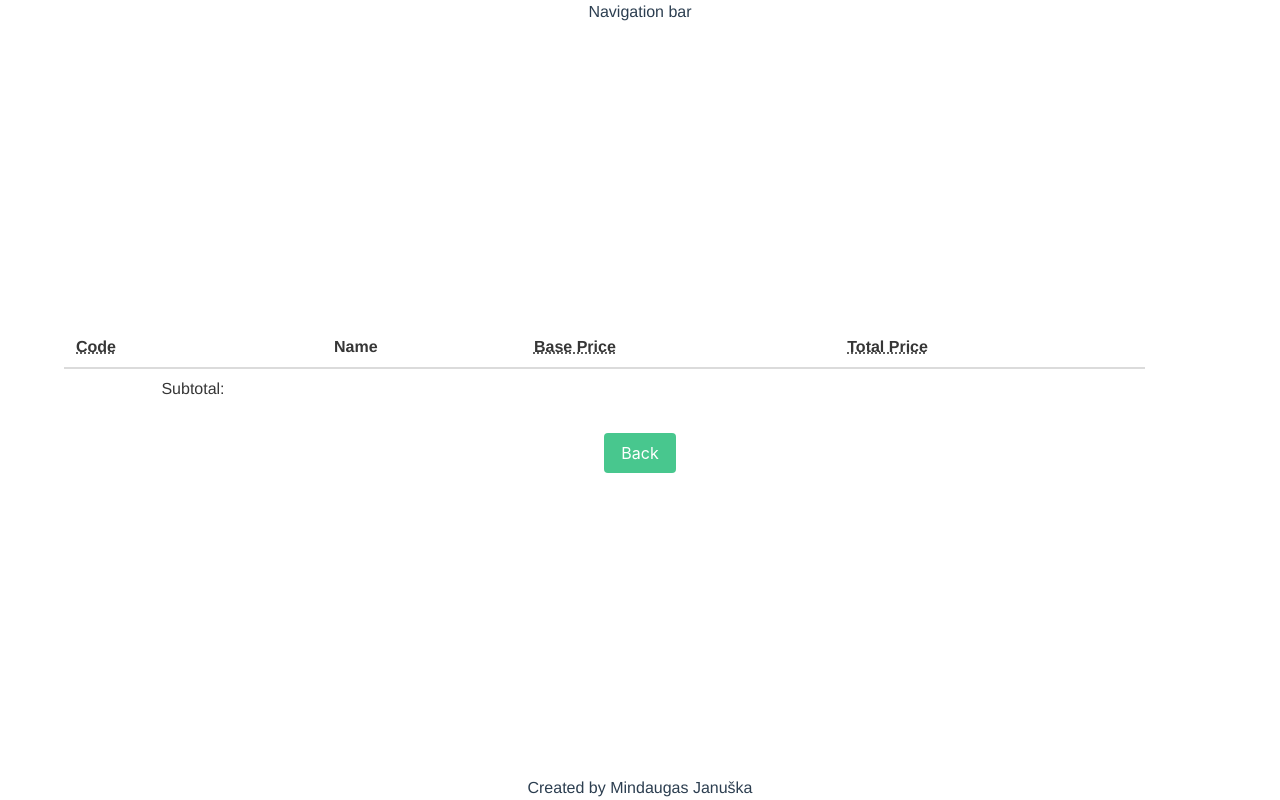
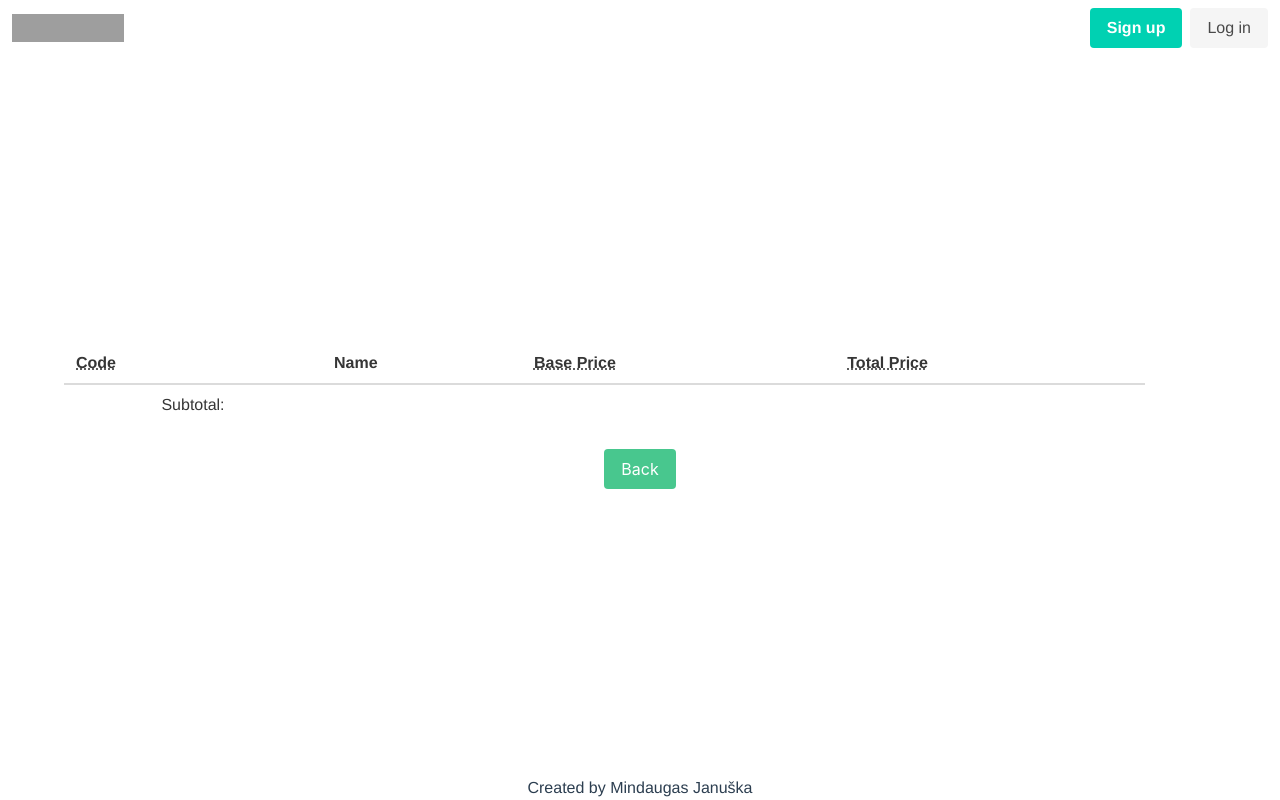
Before and after one commit to mindaugas-pro/list-with-products, a Vue app: page /billPage in a window 1280 px wide. Built offline with nearby package versions, Linux system fonts and the light colour scheme; grey boxes are pictures that could not be loaded.

Commit message:
component imported and used

```diff
--- a/src/views/BillPage.vue
+++ b/src/views/BillPage.vue
@@ -1,6 +1,8 @@
 <template>
   <section class="hero is-fullheight">
-    <div class="hero-head">Navigation bar</div>
+    <div class="hero-head">
+      <NavBar />
+    </div>
     <div class="hero-body">
       <div class="table container">
           <table class="table is-fullwidth">
@@ -43,7 +45,9 @@
 </template>
 
 <script>
+import NavBar from '../components/NavBar.vue'
 export default {
+  components: { NavBar },
   computed: {
     subtotalBasePrice () {
       return this.$store.getters.getSubtotalBasePrice
```
